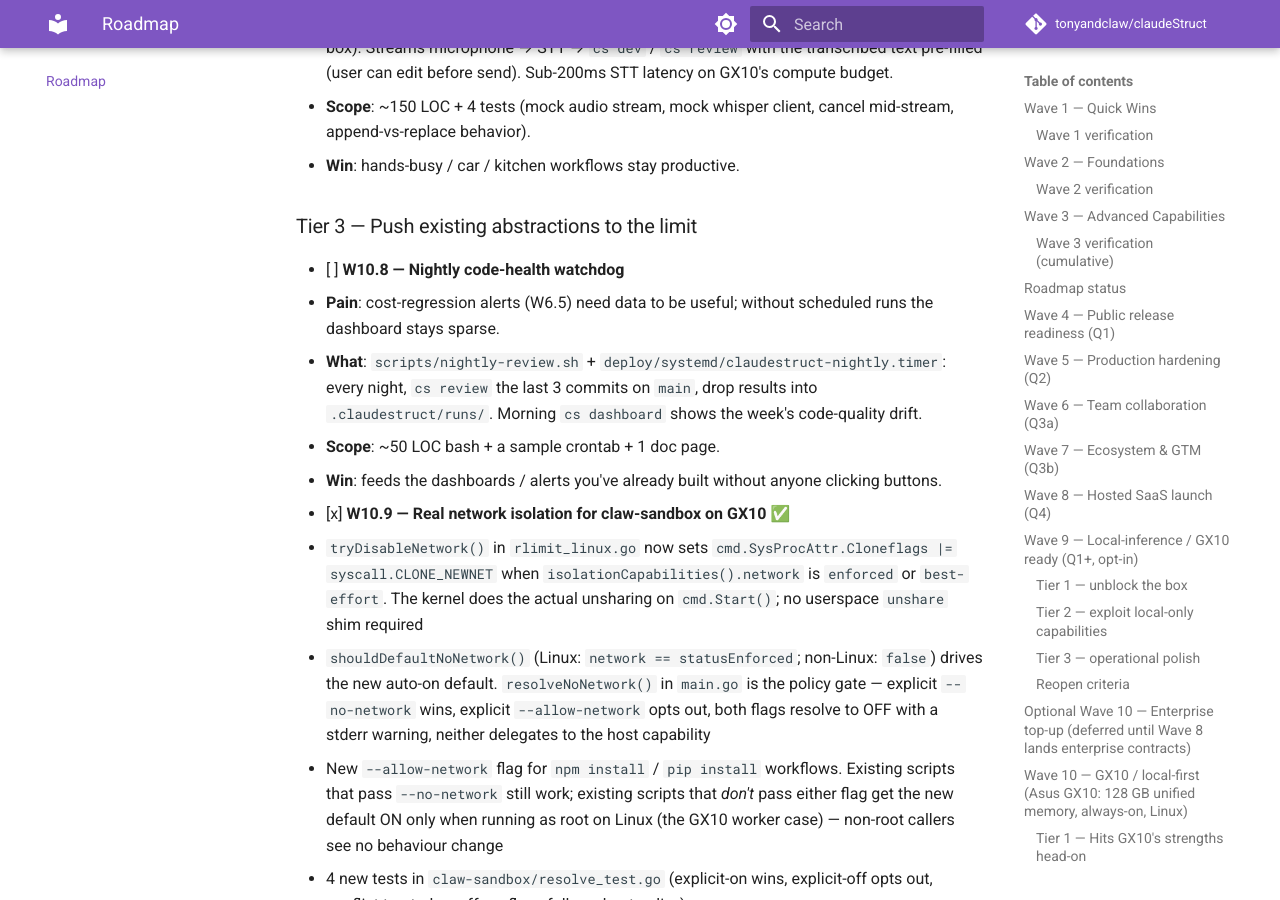
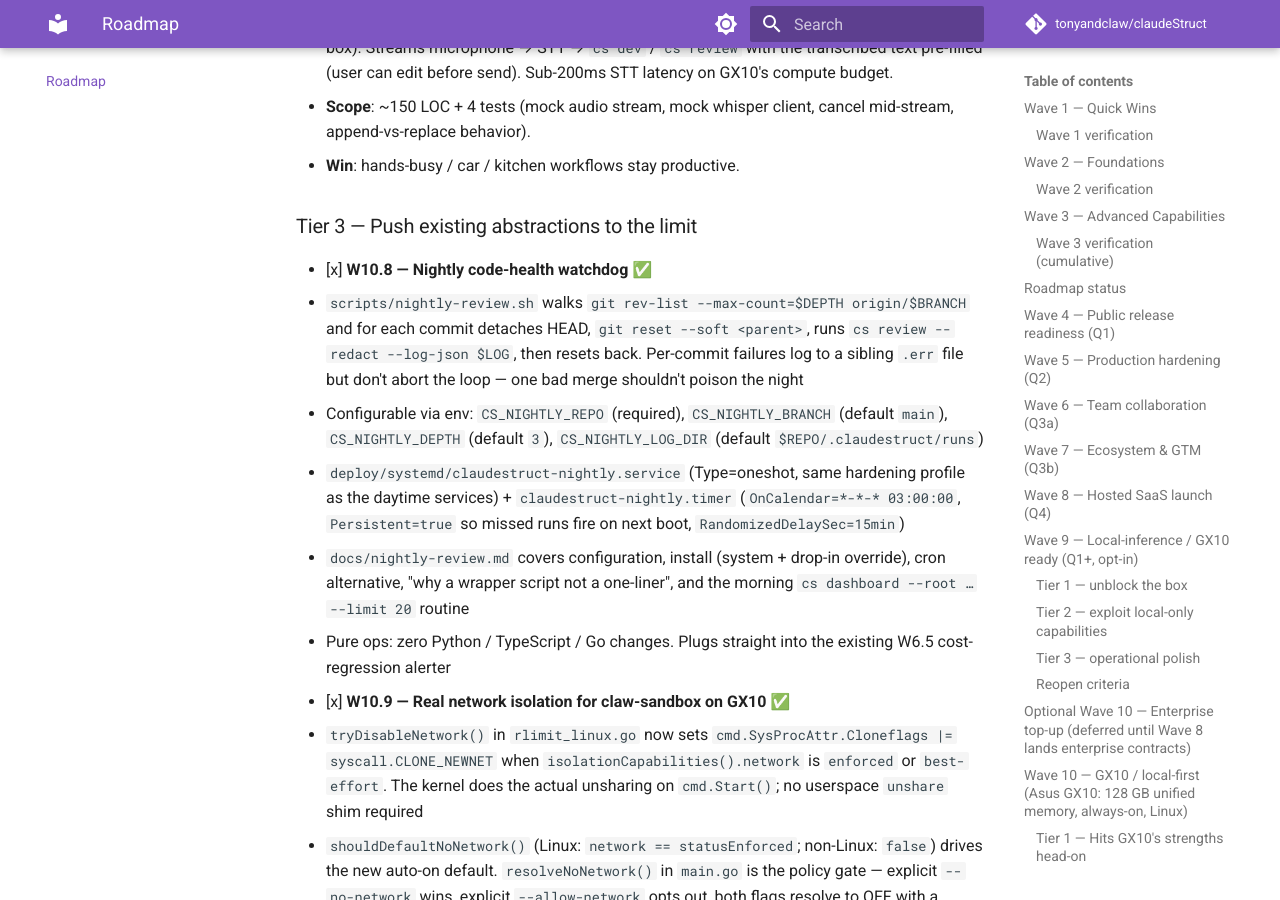
Before and after one commit to TonyTY-Hsieh-ASUS/claudeStruct, an MkDocs documentation site: the page built from docs/roadmap.md, in a window 1280 px wide and 900 px high, scrolled down 27878 px. Built offline with MkDocs 1.6.1 and Material for MkDocs 9.7.7, drawn with Linux system fonts in a browser that asks for light colours; comment, search, counter and statistics services are not loaded.

Commit message:
W10.8: nightly code-health watchdog
scripts/nightly-review.sh walks the last N commits of a configured
branch, runs cs review on each (via detach + soft-reset to isolate the
single-commit diff), and drops JSONL run logs under
.claudestruct/runs/. Pairs with the always-on systemd setup from W10.2
so the morning cs dashboard always has fresh data and the W6.5
cost-regression alerts have something to consume.

- scripts/nightly-review.sh — per-commit walk + soft-reset; per-commit
  failures logged but non-fatal
- deploy/systemd/claudestruct-nightly.service — Type=oneshot, same
  hardening profile as the daytime services
- deploy/systemd/claudestruct-nightly.timer — 03:00 daily,
  Persistent=true (missed runs fire on next boot),
  RandomizedDelaySec=15min
- docs/nightly-review.md — install + drop-in override + cron
  alternative + "why a wrapper not a one-liner"
- deploy/systemd/README.md — table updated with the new units

Pure ops: zero application-code changes.

https://claude.ai/code/session_01NAagzJMwJwGf6yHb1aAzsx

```diff
--- a/TODO.md
+++ b/TODO.md
@@ -501,11 +501,12 @@ Goal: turn the existing multi-tool stack into a first-class local-AI workstation
 
 ### Tier 3 — Push existing abstractions to the limit
 
-- [ ] **W10.8 — Nightly code-health watchdog**
-  - **Pain**: cost-regression alerts (W6.5) need data to be useful; without scheduled runs the dashboard stays sparse.
-  - **What**: `scripts/nightly-review.sh` + `deploy/systemd/claudestruct-nightly.timer`: every night, `cs review` the last 3 commits on `main`, drop results into `.claudestruct/runs/`. Morning `cs dashboard` shows the week's code-quality drift.
-  - **Scope**: ~50 LOC bash + a sample crontab + 1 doc page.
-  - **Win**: feeds the dashboards / alerts you've already built without anyone clicking buttons.
+- [x] **W10.8 — Nightly code-health watchdog** ✅
+  - `scripts/nightly-review.sh` walks `git rev-list --max-count=$DEPTH origin/$BRANCH` and for each commit detaches HEAD, `git reset --soft <parent>`, runs `cs review --redact --log-json $LOG`, then resets back. Per-commit failures log to a sibling `.err` file but don't abort the loop — one bad merge shouldn't poison the night
+  - Configurable via env: `CS_NIGHTLY_REPO` (required), `CS_NIGHTLY_BRANCH` (default `main`), `CS_NIGHTLY_DEPTH` (default `3`), `CS_NIGHTLY_LOG_DIR` (default `$REPO/.claudestruct/runs`)
+  - `deploy/systemd/claudestruct-nightly.service` (Type=oneshot, same hardening profile as the daytime services) + `claudestruct-nightly.timer` (`OnCalendar=*-*-* 03:00:00`, `Persistent=true` so missed runs fire on next boot, `RandomizedDelaySec=15min`)
+  - `docs/nightly-review.md` covers configuration, install (system + drop-in override), cron alternative, "why a wrapper script not a one-liner", and the morning `cs dashboard --root … --limit 20` routine
+  - Pure ops: zero Python / TypeScript / Go changes. Plugs straight into the existing W6.5 cost-regression alerter
 
 - [x] **W10.9 — Real network isolation for claw-sandbox on GX10** ✅
   - `tryDisableNetwork()` in `rlimit_linux.go` now sets `cmd.SysProcAttr.Cloneflags |= syscall.CLONE_NEWNET` when `isolationCapabilities().network` is `enforced` or `best-effort`. The kernel does the actual unsharing on `cmd.Start()`; no userspace `unshare` shim required
```
Also changed, not shown: deploy/systemd/README.md (+7 -5 lines), docs/nightly-review.md (added, +100 -0 lines), 3 other files.
